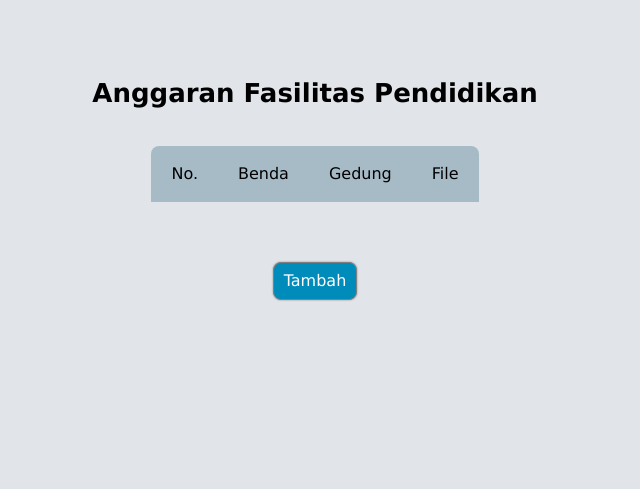
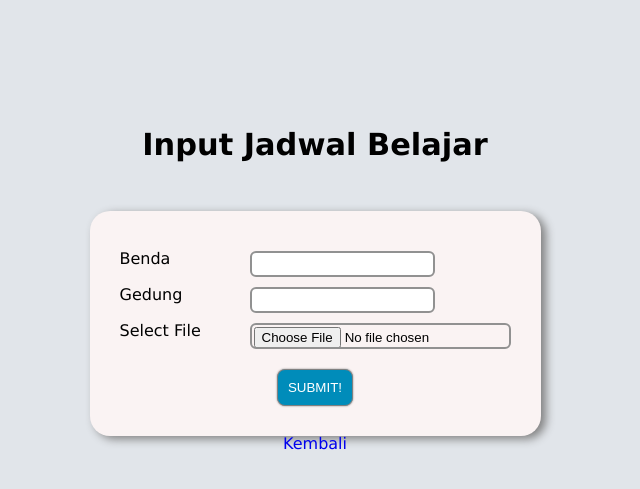
Before and after one commit to VilantinoF/projectO, a CodeIgniter app: page /projectO/kependidikaninternal/addAnggaranFasilitas in a window 1280 px wide. Shown: the top 489 px of the page, without its empty margins (325-965 px from the left). Run offline with CodeIgniter, Linux system fonts and the light colour scheme; the visitor is signed in with stand-in values (Sample User, id 1); data that the repository does not hold is empty.

Commit message:
membuat add_anggaran_fasilitas

```diff
--- a/application/config/autoload.php
+++ b/application/config/autoload.php
@@ -58,7 +58,7 @@ $autoload['packages'] = array();
 |
 |	$autoload['libraries'] = array('user_agent' => 'ua');
 */
-$autoload['libraries'] = array('database', 'session');
+$autoload['libraries'] = array('database', 'session', 'form_validation');
 
 /*
 | -------------------------------------------------------------------
@@ -132,4 +132,4 @@ $autoload['language'] = array();
 |
 |	$autoload['model'] = array('first_model' => 'first');
 */
-$autoload['model'] = array('ModelDosen', 'ModelMahasiswa', 'ModelNilaiMhs');
+$autoload['model'] = array('ModelDosen', 'ModelMahasiswa');
--- a/application/controllers/Hmj.php
+++ b/application/controllers/Hmj.php
@@ -6,7 +6,9 @@ class Hmj extends CI_Controller
     public function __construct()
     {
         parent::__construct();
-        $this->load->library('form_validation');
+        if (!$this->session->userdata('username')) {
+            redirect('auth');
+        }
     }
 
     public function index()
--- a/application/controllers/KependidikanInternal.php
+++ b/application/controllers/KependidikanInternal.php
@@ -6,7 +6,9 @@ class KependidikanInternal extends CI_Controller
     public function __construct()
     {
         parent::__construct();
-        $this->load->library('form_validation');
+        if (!$this->session->userdata('username')) {
+            redirect('auth');
+        }
     }
 
     public function index()
@@ -42,7 +44,7 @@ class KependidikanInternal extends CI_Controller
     {
         $data['tittle'] = 'Data Pribadi';
         $data['dosen'] = $this->ModelDosen->getAllDosen();
-        $data['mahasiswa'] = $this->ModelMahasiswa->getAllMahasiswa();
+        $data['mahasiswa'] = $this->db->get('data_mhs')->result_array();
         $this->load->view('templates/header', $data);
         $this->load->view('kependidikan_intern/data_pribadi', $data);
         $this->load->view('templates/footer');
@@ -81,7 +83,7 @@ class KependidikanInternal extends CI_Controller
     {
 
         $data['tittle'] = 'Data Mahasiswa';
-        $data['mahasiswa'] = $this->ModelMahasiswa->getById($id);
+        $data['mahasiswa'] = $this->db->get_where('data_mhs', ['id' => $id])->row_array();
         $this->load->view('templates/header', $data);
         $this->load->view('kependidikan_intern/mahasiswa', $data);
         $this->load->view('templates/header');
@@ -114,7 +116,7 @@ class KependidikanInternal extends CI_Controller
             $this->load->view('templates/header');
         } else {
             $this->ModelMahasiswa->addMahasiswa();
-            $this->ModelNilaiMhs->addNilai();
+            $this->ModelMahasiswa->getNilaiById();
             redirect('kependidikaninternal/datapribadi');
         }
     }
@@ -163,11 +165,12 @@ class KependidikanInternal extends CI_Controller
     {
         $data['tittle'] = 'Tambah Data';
 
-        $this->form_validation->set_rules('kelas', 'Kelas', 'required');
+        $this->form_validation->set_rules('benda', 'Benda', 'required');
+        $this->form_validation->set_rules('gedung', 'Gedung', 'required');
         // $this->form_validation->set_rules('file', 'Kelas', 'required');
         if ($this->form_validation->run() == false) {
             $this->load->view('templates/header', $data);
-            $this->load->view('kependidikan_intern/anggaran_fasilitas');
+            $this->load->view('kependidikan_intern/add_anggaran_fasilitas');
             $this->load->view('templates/footer');
         } else {
             $data = [
@@ -177,7 +180,7 @@ class KependidikanInternal extends CI_Controller
             ];
 
             $this->db->insert('anggaran', $data);
-            redirect('kependidikan_intern/anggaran_fasilitas');
+            redirect('kependidikaninternal/anggaranfasilitas');
         }
     }
 }
--- a/application/controllers/MainProblem.php
+++ b/application/controllers/MainProblem.php
@@ -6,7 +6,9 @@ class MainProblem extends CI_Controller
     public function __construct()
     {
         parent::__construct();
-        $this->load->library('form_validation');
+        if (!$this->session->userdata('username')) {
+            redirect('auth');
+        }
     }
 
     public function index()
--- a/application/controllers/Prestasi.php
+++ b/application/controllers/Prestasi.php
@@ -6,7 +6,9 @@ class Prestasi extends CI_Controller
     public function __construct()
     {
         parent::__construct();
-        $this->load->library('form_validation');
+        if (!$this->session->userdata('username')) {
+            redirect('auth');
+        }
     }
 
     public function index()
--- a/application/models/ModelMahasiswa.php
+++ b/application/models/ModelMahasiswa.php
@@ -2,16 +2,6 @@
 
 class ModelMahasiswa extends CI_Model
 {
-
-    public function getAllMahasiswa()
-    {
-        return $this->db->get('data_mhs')->result_array();
-    }
-
-    public function getById($id)
-    {
-        return $this->db->get_where('data_mhs', ['id' => $id])->row_array();
-    }
 
     public function addMahasiswa()
     {
@@ -22,7 +12,23 @@ class ModelMahasiswa extends CI_Model
             'city' => $this->input->post('city', true)
         ];
 
+        $id = $this->db->get('data_mhs')->last_row('array');
+        $dataNilai = [
+            'smt1' => $this->input->post('smt1', true),
+            'smt2' => $this->input->post('smt2', true),
+            'smt3' => $this->input->post('smt3', true),
+            'smt4' => $this->input->post('smt4', true),
+            'data_mhsID' => $id['id']
+        ];
 
         $this->db->insert('data_mhs', $data);
+        $this->db->insert('nilai_mhs', $dataNilai);
+    }
+
+    public function getNilaiById($id)
+    {
+        $this->db->select('nilai_mhs.*, data_mhs.name, data_mhs.nim')->from('nilai_mhs')->join('data_mhs', 'nilai_mhs.data_mhsID = data_mhs.id')->where('data_mhs.id', $id);
+        $query = $this->db->get();
+        return $query->row_array();
     }
 }
--- a/application/models/ModelNilaiMhs.php
+++ /dev/null
@@ -1,28 +0,0 @@
-<?php
-
-
-class ModelNilaiMhs extends CI_Model
-{
-    public function getById($id)
-    {
-        $this->db->select('nilai_mhs.*, data_mhs.name, data_mhs.nim')->from('nilai_mhs')->join('data_mhs', 'nilai_mhs.data_mhsID = data_mhs.id')->where('data_mhs.id', $id);
-        $query = $this->db->get();
-        return $query->row_array();
-    }
-
-    public function addNilai()
-    {
-
-        $id = $this->db->get('data_mhs')->last_row('array');
-
-        $data = [
-            'smt1' => $this->input->post('smt1', true),
-            'smt2' => $this->input->post('smt2', true),
-            'smt3' => $this->input->post('smt3', true),
-            'smt4' => $this->input->post('smt4', true),
-            'data_mhsID' => $id['id']
-        ];
-
-        $this->db->insert('nilai_mhs', $data);
-    }
-}
--- a/application/views/hmj/event.php
+++ b/application/views/hmj/event.php
@@ -1,4 +1,6 @@
 <div class="container">
+
+    <a class=button href="<?= base_url('auth/logout'); ?>">Log Out</a>
 
     <h3 class="label">Events</h3>
     <table class="table">
--- a/application/views/hmj/pengumuman.php
+++ b/application/views/hmj/pengumuman.php
@@ -1,4 +1,6 @@
 <div class="container">
+
+    <a class=button href="<?= base_url('auth/logout'); ?>">Log Out</a>
 
     <h3 class="label">Pengumuman</h3>
     <table class="table">
--- a/application/views/hmj/struktur.php
+++ b/application/views/hmj/struktur.php
@@ -1,4 +1,6 @@
 <div class="container">
+
+    <a class=button href="<?= base_url('auth/logout'); ?>">Log Out</a>
 
     <h3 class="label">Struktur Organisasi</h3>
     <table class="table">
--- /dev/null
+++ b/application/views/kependidikan_intern/add_anggaran_fasilitas.php
@@ -0,0 +1,33 @@
+<div class="container">
+
+
+    <form action="" method="POST" enctype="multipart/form-data">
+        <div class="label">
+            <h3>Input Jadwal Belajar</h3>
+        </div>
+        <div class="form-box">
+
+            <div class="form-input">
+                <label for="benda">Benda</label>
+                <input type="text" name="benda" id="benda" maxlength="18">
+                <?= form_error('benda') ?>
+            </div>
+            <div class="form-input">
+                <label for="gedung">Gedung</label>
+                <input type="text" name="gedung" id="gedung" maxlength="18">
+                <?= form_error('gedung') ?>
+            </div>
+            <div class="form-input">
+                <label for="file">Select File</label>
+                <input type="file" name="file" id="file">
+            </div>
+            <button class="button" type="submit" name="submit">SUBMIT!</button>
+
+        </div>
+
+    </form>
+
+    <a class="link link-kembali" href="<?= base_url('kependidikaninternal/anggaranFasilitas'); ?>">Kembali</a>
+
+
+</div>
--- a/application/views/kependidikan_intern/anggaran_fasilitas.php
+++ b/application/views/kependidikan_intern/anggaran_fasilitas.php
@@ -1,4 +1,6 @@
 <div class="container">
+
+    <a class=button href="<?= base_url('auth/logout'); ?>">Log Out</a>
 
     <div class="label">Anggaran Fasilitas Pendidikan</div>
     <table class="table">
@@ -9,7 +11,7 @@
             <th>File</th>
         </tr>
         <?php $i = 0;
-        foreach ($jadwal as $row) {
+        foreach ($anggaran as $row) {
             $i++;  ?>
             <tr>
                 <td><?= $i . '.' ?></td>
@@ -25,7 +27,7 @@
     </table>
 
     <div class="button-index">
-        <a class="button button-index button-mhs" href="<?= base_url('JadwalBelajar/add'); ?>">Tambah</a>
+        <a class="button button-index button-mhs" href="<?= base_url('kependidikaninternal/addAnggaranFasilitas'); ?>">Tambah</a>
     </div>
 
 </div>
--- a/application/views/kependidikan_intern/jadwal_belajar.php
+++ b/application/views/kependidikan_intern/jadwal_belajar.php
@@ -1,4 +1,6 @@
 <div class="container">
+
+    <a class=button href="<?= base_url('auth/logout'); ?>">Log Out</a>
 
     <div class="label">Pembagian Jadwal Belajar</div>
     <table class="table">
--- a/application/views/prestasi/dosen.php
+++ b/application/views/prestasi/dosen.php
@@ -1,4 +1,6 @@
 <div class="container">
+
+    <a class=button href="<?= base_url('auth/logout'); ?>">Log Out</a>
 
     <h3 class="label"><?= $tittle ?></h3>
     <table class="table">
--- a/application/views/prestasi/mahasiswa.php
+++ b/application/views/prestasi/mahasiswa.php
@@ -1,4 +1,6 @@
 <div class="container">
+
+    <a class=button href="<?= base_url('auth/logout'); ?>">Log Out</a>
 
     <h3 class="label"><?= $tittle ?></h3>
     <table class="table">
--- a/assets/css/style.css
+++ b/assets/css/style.css
@@ -3,19 +3,7 @@
    License: none (public domain)
 */
 
-html, body, div, span, applet, object, iframe,
-p, blockquote, pre,
-a, abbr, acronym, address, big, cite, code,
-del, dfn, em, img, ins, kbd, q, s, samp,
-small, strike, strong, sub, sup, tt, var,
-b, u, i, center,
-dl, dt, dd, ol, ul, li,
-fieldset, form, label, legend,
-table, caption, tbody, tfoot, thead, tr, th, td,
-article, aside, canvas, details, embed,
-figure, figcaption, footer, header, hgroup,
-menu, nav, output, ruby, section, summary,
-time, mark, audio, video {
+html, body, div, span, applet, object, iframe, p, blockquote, pre, a, abbr, acronym, address, big, cite, code, del, dfn, em, img, ins, kbd, q, s, samp, small, strike, strong, sub, sup, tt, var, b, u, i, center, dl, dt, dd, ol, ul, li, fieldset, form, label, legend, table, caption, tbody, tfoot, thead, tr, th, td, article, aside, canvas, details, embed, figure, figcaption, footer, header, hgroup, menu, nav, output, ruby, section, summary, time, mark, audio, video {
 	margin: 0;
 	padding: 0;
 	border: 0;
@@ -23,25 +11,30 @@ time, mark, audio, video {
 	font: inherit;
 	vertical-align: baseline;
 }
+
 /* HTML5 display-role reset for older browsers */
-article, aside, details, figcaption, figure,
-footer, header, hgroup, menu, nav, section {
+
+article, aside, details, figcaption, figure, footer, header, hgroup, menu, nav, section {
 	display: block;
 }
+
 body {
 	line-height: 1;
 }
+
 ol, ul {
 	list-style: none;
 }
+
 blockquote, q {
 	quotes: none;
 }
-blockquote:before, blockquote:after,
-q:before, q:after {
+
+blockquote:before, blockquote:after, q:before, q:after {
 	content: '';
 	content: none;
 }
+
 table {
 	border-collapse: collapse;
 	border-spacing: 0;
@@ -52,9 +45,10 @@ a {
 }
 
 /* CSS RESET */
+
 body {
 	background-color: #e1e5ea;
-	font-family:'Lucida Sans', 'Lucida Sans Regular', 'Lucida Grande', 'Lucida Sans Unicode', Geneva, Verdana, sans-serif;
+	font-family: 'Lucida Sans', 'Lucida Sans Regular', 'Lucida Grande', 'Lucida Sans Unicode', Geneva, Verdana, sans-serif;
 }
 
 .container {
@@ -80,7 +74,7 @@ table tr:last-child {
 	border-bottom-right-radius: 8px;
 }
 
-tr:nth-child(even){
+tr:nth-child(even) {
 	background-color: #f2f2f2;
 }
 
@@ -190,3 +184,8 @@ a:hover {
 	font-size: 14px;
 	font-weight: 900;
 }
+
+a.link-kembali {
+	position: relative;
+	margin-top: 10px;
+}
```
Also changed, not shown: application/controllers/Auth.php (+8 -7 lines), 2 other files. Lines whose indentation alone changed are shown as unchanged.
